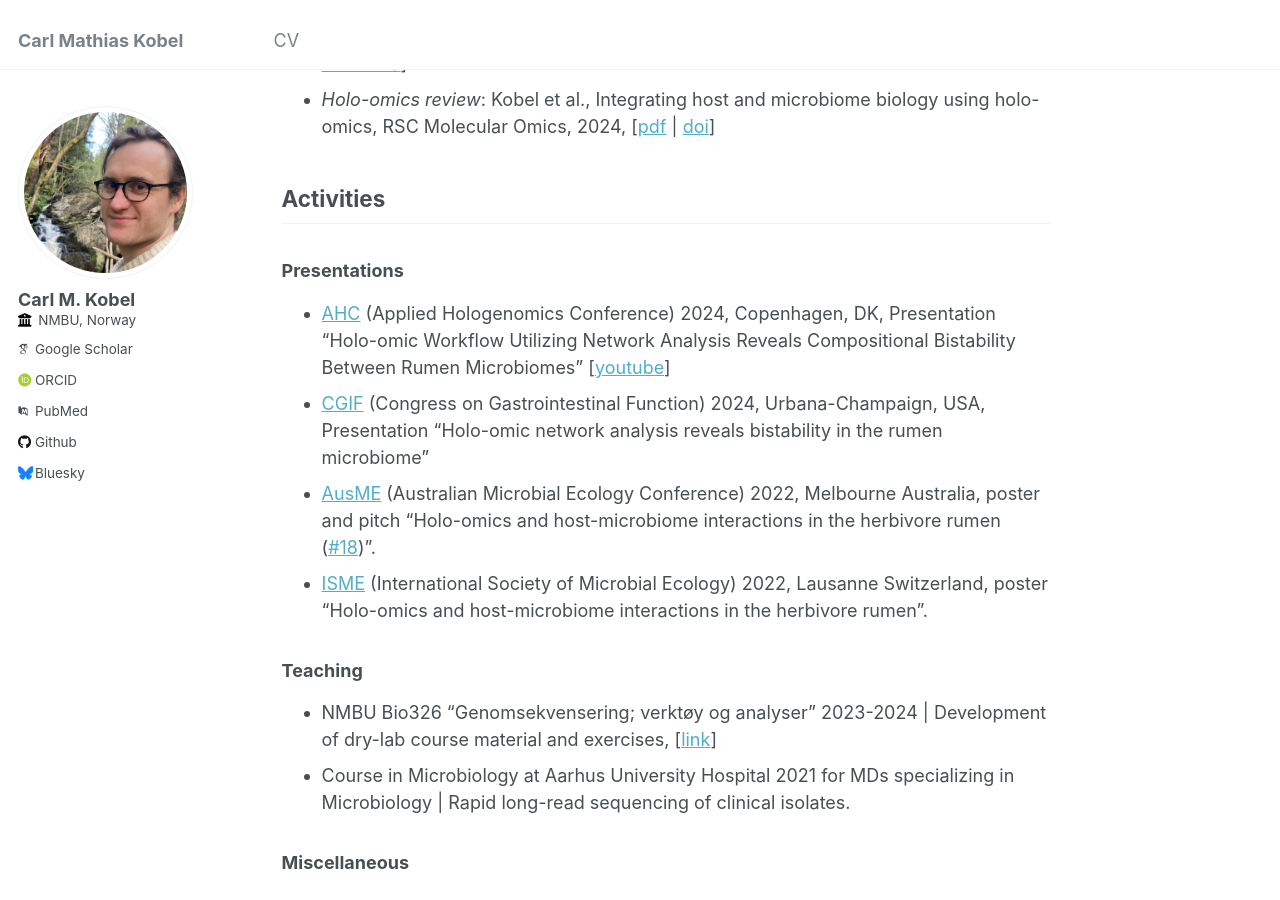
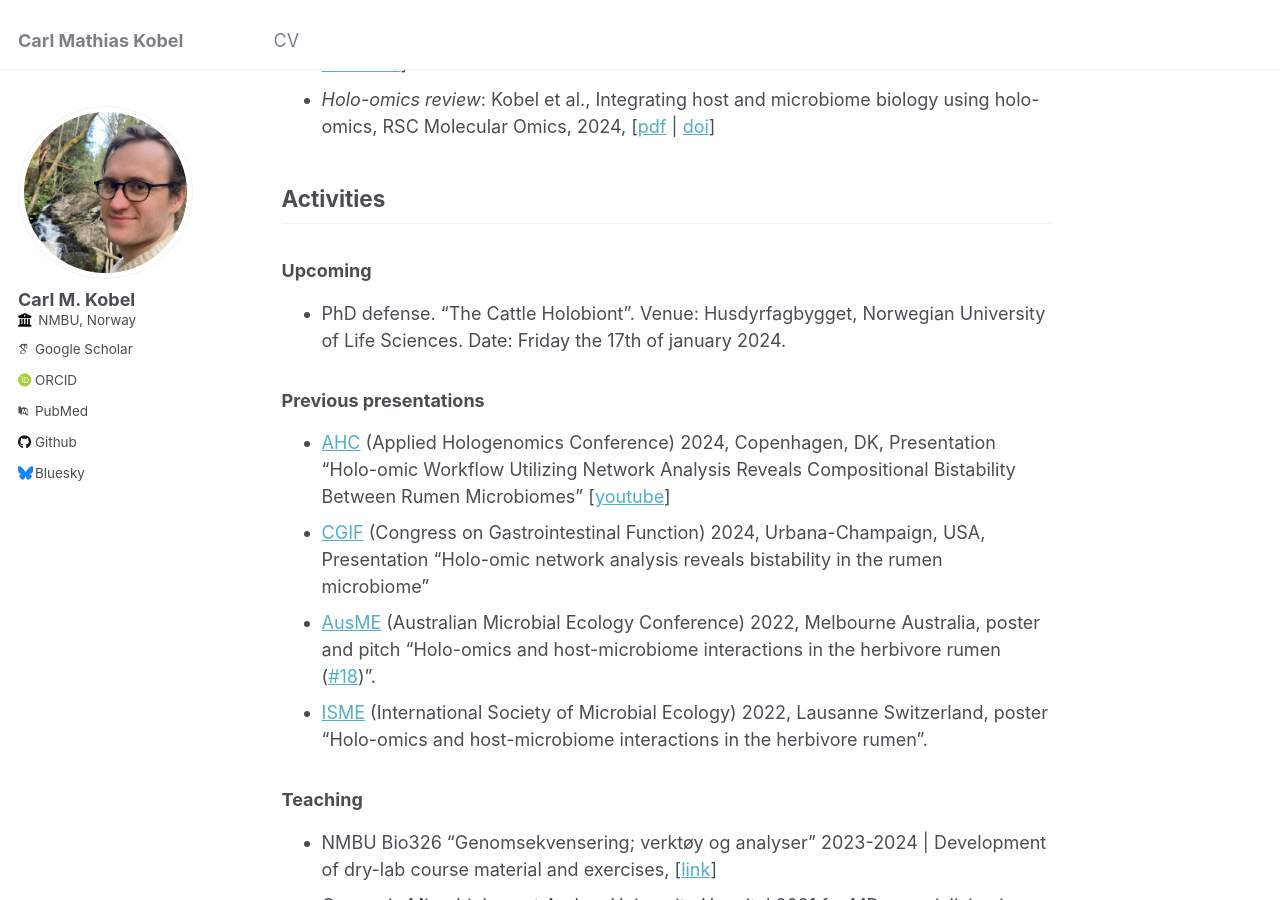
Before and after one commit to cmkobel/cmkobel.github.io, a Jekyll site: the page built from _pages/about.md, in a window 1280 px wide and 900 px high, scrolled down 440 px. Built offline with Jekyll 4.4.1, drawn with Linux system fonts in a browser that asks for light colours; some web fonts are replaced.

Commit message:
Update about.md

```diff
--- a/_pages/about.md
+++ b/_pages/about.md
@@ -19,7 +19,10 @@ Looking for a postdoc position in the Copenhagen area from ~march 2025.
 
 ## Activities
 
-### Presentations
+### Upcoming
+  - PhD defense. "The Cattle Holobiont". Venue: Husdyrfagbygget, Norwegian University of Life Sciences. Date: Friday the 17th of january 2024.
+
+### Previous presentations
   - [AHC](https://www.appliedhologenomicsconference.eu/) (Applied Hologenomics Conference) 2024, Copenhagen, DK, Presentation "Holo-omic Workflow Utilizing Network Analysis Reveals Compositional Bistability Between Rumen Microbiomes" [[youtube](https://www.youtube.com/watch?v=gucJB-GG0WQ)]
   - [CGIF](https://www.congressgastrofunction.org/) (Congress on Gastrointestinal Function) 2024, Urbana-Champaign, USA, Presentation "Holo-omic network analysis reveals bistability in the rumen microbiome"
   - [AusME](https://www.ausme-microbes.org.au/) (Australian Microbial Ecology Conference) 2022, Melbourne Australia, poster and pitch "Holo-omics and host-microbiome interactions in the herbivore rumen ([#18](https://ausme-2022.p.asnevents.com.au/days/2022-11-07/abstract/86540))".
```
